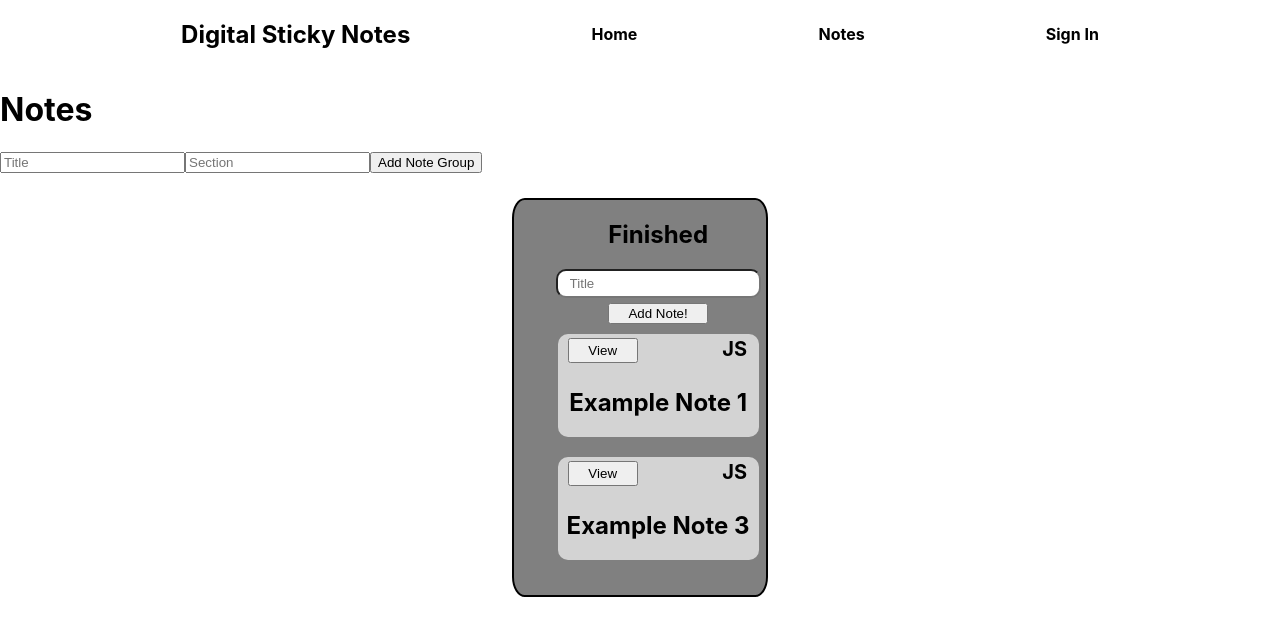
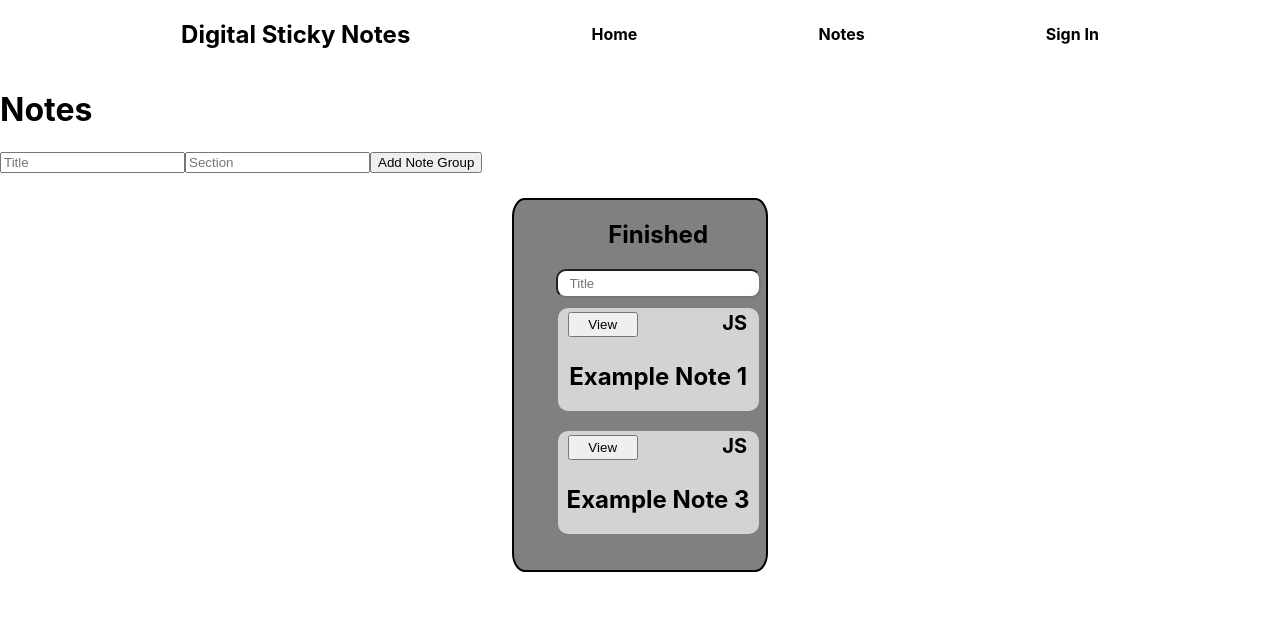
Before and after one commit to DustinG98/DigitalStickyNotes, a React (Create React App) app in the folder digital-sticky-notes/: page /notes in a window 1280 px wide. Shown: the top 636 px of the page. Built offline with nearby package versions, Linux system fonts and the light colour scheme; what draft-js-custom-styles would draw is missing.

Commit message:
Added closepopup function that saves the data on close

```diff
--- a/digital-sticky-notes/src/pages/notes/components/notes/AddNote.js
+++ b/digital-sticky-notes/src/pages/notes/components/notes/AddNote.js
@@ -29,7 +29,7 @@ const AddNote = (props) => {
                 <div>
                     <input type='text' name='title' placeholder="Title" value={title} onChange={(event) => handleChange(event)} />
                 </div>
-                {<button>Add Note!</button>}
+                {title !== "" ? <button>Add Note!</button> : null}
             </form>
         </div>
     )
--- a/digital-sticky-notes/src/pages/notes/components/texteditor/TextEditor.js
+++ b/digital-sticky-notes/src/pages/notes/components/texteditor/TextEditor.js
@@ -34,11 +34,16 @@ const TextEditor = (props) => {
 		let content = JSON.stringify(convertToRaw(editorState.getCurrentContent()))
 		localStorage.setItem(`content${note.id}`, content)
 	  }
+
+	  const closePopup = () => {
+		  saveData();
+		  close();
+	  }
 	return (
 		<div className='text-editor' style={{ height: '80vh', overflowY: 'auto' }}>
 			{console.log(initialData)}
 
-			<button className="close" style={{ zIndex: '999' }} onClick={close}>&times;</button>
+			<button className="close" style={{ zIndex: '999' }} onClick={closePopup}>&times;</button>
 			<div className="toolbar" style={{ position: 'fixed', width: '49%', zIndex: '997' }}>
 				{readOnly === false ? `EDIT MODE` : `READ ONLY`}
 
```
